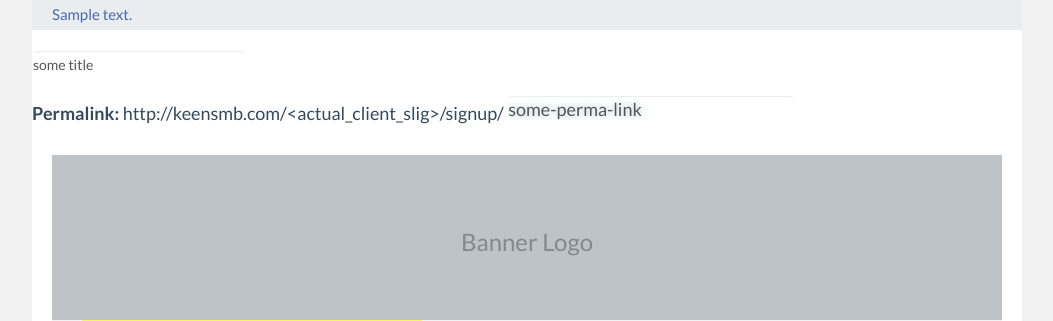
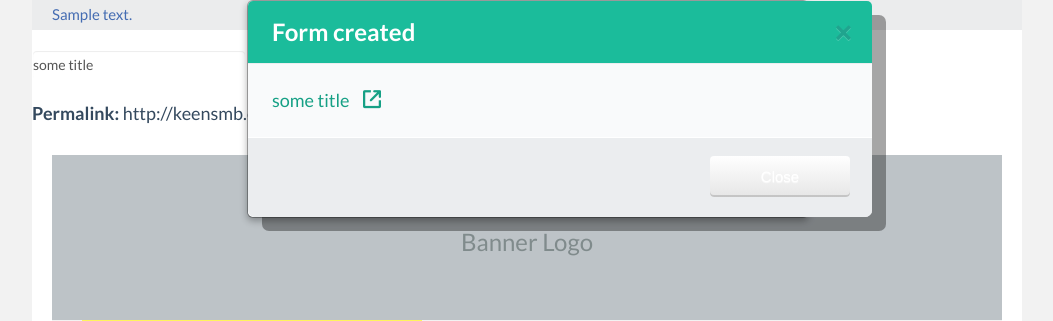
Before and after one commit to beforebeta/keensmb, a Django app: template keen/web/templates/client/signup-form-create.html in a window 1280 px wide. Shown: the part 80-401 px from the top of the page, without its empty margins (113-1166 px from the left). Run offline with Django 3.2, Linux system fonts and the light colour scheme; the template is opened without the code that fills it: most values are stand-ins (such as "Sample title", 1, 10 or a date in 2020); parts of the project's set-up code (start-up, migrations or seed data) failed here and were passed over; some libraries are stand-ins or nearby versions.

Commit message:
signup page UI fixes, success popups added

```diff
--- a/keen/web/static/js/sign-up.js
+++ b/keen/web/static/js/sign-up.js
@@ -348,9 +348,13 @@
                 .then(function(formData) {
                     suService.uploadFormData(formData, $scope.permalink.text)
                         .then(function(res) {
-                            alert('FORM Created');
-                            console.log('res: ', res);
-                        }, function(err) {console.error(err);});
+                            $scope.createdIsPreview = false;
+                            $scope.formCreatedLink = suService.getFormLink($scope.permalink.text);
+                            $('#formCreatedModal').modal('show');
+                        }, function(err) {
+                            console.warn(err);
+                            notify('Some error occured while saving your form.');
+                        });
                 });
 
         };
@@ -360,11 +364,13 @@
                 .then(function(formData) {
                     suService.uploadFormData(formData, previewSlug)
                         .then(function(res) {
-                            alert('FORM preview Created');
-                            suService.goToFormView(previewSlug);
-                            // window.open('www.yourdomain.com','_blank');
-                            console.log('res: ', res);
-                        }, function(err) {console.error(err);});
+                            $scope.createdIsPreview = true;
+                            $scope.formCreatedLink = suService.getFormLink(previewSlug);
+                            $('#formCreatedModal').modal('show');
+                        }, function(err) {
+                            console.warn(err);
+                            notify('Some error occured while saving your form.');
+                        });
                 });
 
         };
@@ -499,7 +505,8 @@
             checkFormSlug: function(slug) {
                 return $http({
                     url: apiClientUrl+'/signup_forms/'+slug,
-                    method: 'HEAD'
+                    method: 'HEAD',
+                    cache: true
                 });
             },
             getClientForms: function() {
@@ -518,9 +525,8 @@
                     }
                 });
             },
-            goToFormView: function(formSlug) {
-                var formUrl = '/'+clientSlug+'/'+formSlug;
-                window.open('/');
+            getFormLink: function(slug) {
+                return '/'+clientSlug+'/'+slug;
             }
         };
     }]);
--- a/keen/web/templates/client/signup-form-create.html
+++ b/keen/web/templates/client/signup-form-create.html
@@ -146,7 +146,6 @@
           <div class='su-editable js-resize-wrapper'
                ng-class='{"editing": formTitle.isEditing}'>
             <textarea class='su-form-header col-xs-12 form-control non-resizing-gorizontal js-resize-area'
-                          rows='3'
                       maxlength='75'
                       ng-keypress='blurOnEnter($event)'
                       ng-focus='startEditing(formTitle)'
@@ -157,7 +156,6 @@
           <p class="text-simple su-editable js-resize-wrapper"
              ng-class='{"editing": formDescription.isEditing}'>
             <textarea class='su-form-text col-xs-12 form-control non-resizing-gorizontal js-resize-area'
-                          rows='3'
                       maxlength='75'
                       ng-keypress='blurOnEnter($event)'
                       ng-focus='startEditing(formDescription)'
@@ -266,8 +264,38 @@
     <button class="btn btn-default btn-wide pull-right btn-embossed mbl mlm"
             ng-click='saveFormAsPreview()'>Generate Preview</button>
     <button class="btn btn-danger btn-wide pull-right btn-embossed mbl mlm">Discard</button>
+
+    <!-- Form created modal -->
+    <div id="formCreatedModal" class="modal" tabindex="-1" role="dialog" aria-hidden="true" >
+      <div class="modal-dialog">
+        <div class="modal-content">
+
+          <div class="modal-header header-primary">
+            <button type="button" class="close" data-dismiss="modal" aria-hidden="true">
+              <i class="fui-cross"></i>
+            </button>
+            <h4 class="modal-title">Form <span ng-if='createdIsPreview'>preview</span> created</h4>
+          </div>
+
+          <div class="modal-body">
+            <a href="" ng-href='{{ formCreatedLink }}' target='blank'>
+              <span class='mrm'>{{ title.text }}</span>
+              <i class='fui-export'></i>
+            </a>
+          </div>
+          <div class="modal-footer">
+            <button type="button"
+                    class="btn btn-default btn-wide btn-embossed pull-right"
+                    data-dismiss="modal"
+                    ng-click='cancelAddingFields()'>Close</button>
+          </div>
+
+        </div><!-- /.modal-content -->
+      </div><!-- /.modal-dialog -->
+    </div><!-- /.modal -->
   </section>
 <!-- /.container -->
+
 
       {% endverbatim %}
 
```
Lines whose indentation alone changed are shown as unchanged.
